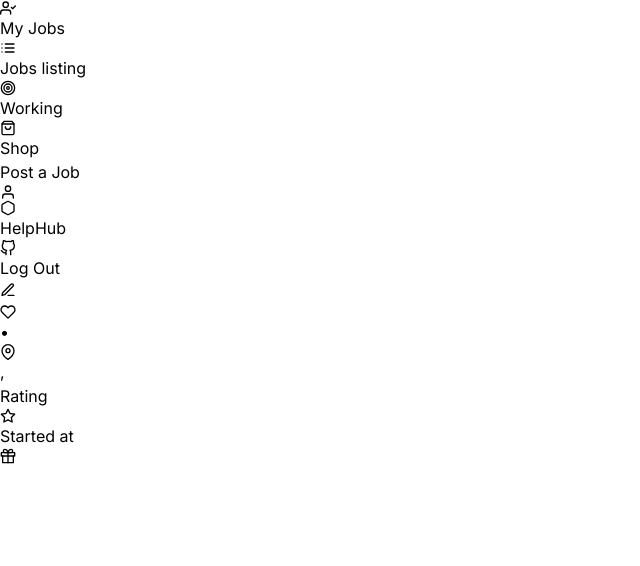
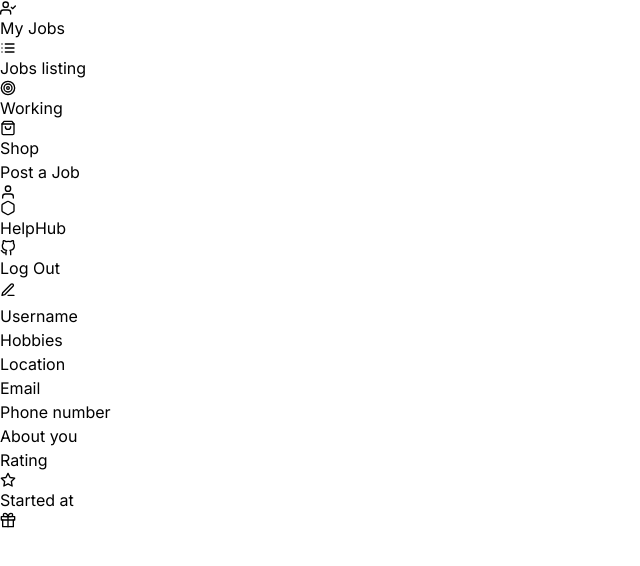
Before and after one commit to AjinRenfire/helphub, a React (Vite) app: page /app in a window 1280 px wide. Shown: the top 566 px of the page, without its empty margins (0-640 px from the left). Built offline with nearby package versions, Linux system fonts and the light colour scheme; no server answers; the database is empty.

Commit message:
etho panni iruken

```diff
--- a/src/Components/job-pending-accept/job-pending-accept.jsx
+++ b/src/Components/job-pending-accept/job-pending-accept.jsx
@@ -27,14 +27,15 @@ export default function JobPendingAccept({requestorUID, decision}){
         decision(x)
     }
 
+
     return (
         <>
         {
             requestor.email ? (
-                <div className="flex bg-violet-200 px-6 py-4 justify-between items-center border hover:shadow-lg hover:bg-violet-300 border-b-violet-400 first:rounded-t-lg first:border-b-violet-400 last:rounded-b-lg last:border-b-violet-200 only:rounded-lg only:border-b-violet-200 ">
+                <div className="flex bg-purple-100 px-6 py-4 justify-between items-center border hover:shadow-lg hover:bg-violet-300 border-b-violet-400 first:rounded-t-lg first:border-b-violet-400 last:rounded-b-lg last:border-b-violet-200 only:rounded-lg only:border-b-violet-200 ">
                     <div className="flex items-center space-x-8">
                         <p className=' text-lg font-semibold'>{requestor.username}</p>
-                        <p className=' font-medium'>4</p>
+                        <p className=' font-medium'>{requestor.rating}</p>
                     </div>
                     <div className=" space-x-2">
                         <button type='button' onClick={clickHandler} className=' px-4 py-2 text-emerald-500 bg-white border  border-emerald-500 rounded-full hover:bg-emerald-500 hover:text-white' value="Accept">Accept</button>
--- a/src/Components/shop-tile/ShopTile.jsx
+++ b/src/Components/shop-tile/ShopTile.jsx
@@ -11,7 +11,7 @@ export default function ShopTile (props) {
 
 
             <div className="">
-                <img src={HexImage} alt="" height="" className=" w-48"/>
+                <img src={HexImage} alt="" height="" className=" w-40"/>
             </div>
 
 
--- a/src/routes/dashboard/DashboardPage.jsx
+++ b/src/routes/dashboard/DashboardPage.jsx
@@ -143,7 +143,7 @@ export default function DashboardPage(){
                             !isEditing ? (
                                 <>
                                     {/** User is not editing anything, so just displaying all the info */}
-                                    <h3 className=" text-4xl font-bold">{userData.username}</h3>
+                                    {/* <h3 className=" text-4xl font-bold">{userData.username}</h3>
 
                                     <div className="flex items-center space-x-2 text-gray-500 ">
                                         <div className="flex items-center space-x-1">
@@ -156,7 +156,7 @@ export default function DashboardPage(){
                                     </div>
 
                                     <div className="  text-gray-900">
-                                        {/* <h3>About me</h3> */}
+                                        <h3>About me</h3>
                                         <p className="leading-relaxed">
                                             {(about !=="")?about:"Add something about yourself here"}
                                         </p>
@@ -164,7 +164,43 @@ export default function DashboardPage(){
 
                                     <div className="flex items-center ">
                                         <p className=" text-gray-600 font-bold text-sm">{email} , {(phoneNumber !=="")?phoneNumber:"add your phone number"}</p>
+                                    </div> */}
+
+                                    <div>
+                                        <p className="text-gray-700 text-sm">Username</p>
+                                        <p className=" font-medium">{userData.username}</p>
                                     </div>
+
+                                    <div className="flex items-center space-x-10" >
+                                        <div>
+                                            <p className="text-gray-700 text-sm">Hobbies</p>
+                                            <p className=" font-medium">{userData.hobbies}</p>
+                                        </div>
+                                        <div>
+                                            <p className="text-gray-700 text-sm">Location</p>
+                                            <p className=" font-medium">{userData.location}</p>
+                                        </div>
+                                    </div>
+
+
+                                    <div className="flex items-center space-x-10" >
+                                        <div>
+                                            <p className="text-gray-700 text-sm">Email</p>
+                                            <p className=" font-medium">{userData.email}</p>
+                                        </div>
+                                        <div>
+                                            <p className="text-gray-700 text-sm">Phone number</p>
+                                            <p className=" font-medium">{userData.phoneNumber}</p>
+                                        </div>
+                                    </div>
+
+                                    <div>
+                                        <p className="text-gray-700 text-sm">About you
+                                        </p>
+                                        <p className=" font-medium">{userData.about}</p>
+                                    </div>
+
+
                                 </>
                             ):(
                                 <>
--- a/src/routes/job-activities-active/job-activities-active.jsx
+++ b/src/routes/job-activities-active/job-activities-active.jsx
@@ -49,8 +49,8 @@ export default function JobActivitiesActivePage(){
     }
 
     return (
-        <>
-            {/* {activeJobs.length > 0 && <h1>You are working on these jobs currently!</h1>} */}
+        <main className="space-y-6">
+            {activeJobs.length > 0 && <h1 className="text-center" >You are working on these jobs currently!</h1>}
             <div className="space-y-4">
                 {
                     activeJobs.length > 0 ? (
@@ -67,6 +67,6 @@ export default function JobActivitiesActivePage(){
                 }
             </div>
 
-        </>
+        </main>
     )
 }
--- a/src/routes/job-activities-pending/job-activities-pending.jsx
+++ b/src/routes/job-activities-pending/job-activities-pending.jsx
@@ -45,8 +45,8 @@ export default function JobActivitiesPendingPage(){
     console.log("Pending Requests : ", pendingRequests)
 
     return (
-        <>
-            {/* {pendingRequests.length > 0 && <h1>The creator of the job is yet to accept your requests</h1>} */}
+        <main className="space-y-6">
+            {pendingRequests.length > 0 && <h1 className="text-center" >The creator of the job is yet to accept your requests</h1>}
             <div className="space-y-4">
                 {
                     pendingRequests.length > 0 ? (
@@ -62,6 +62,6 @@ export default function JobActivitiesPendingPage(){
                 }
             </div>
 
-        </>
+        </main>
     )
 }
--- a/src/routes/my-active-jobs/my-active-jobs.jsx
+++ b/src/routes/my-active-jobs/my-active-jobs.jsx
@@ -61,7 +61,7 @@ export default function MyActiveJobs(){
     return (
         <>
         <main className="space-y-4">
-            {/* {activeJobs.length > 0 && <h1>The helpers are working on the job you have posted</h1>} */}
+            {activeJobs.length > 0 && <h1 className="text-center">The helpers are working on the job you have posted</h1>}
             {
                 activeJobs.length > 0 ? (
                     activeJobs.map((job) => (
--- a/src/routes/my-jobs-no-requests/my-jobs-no-requests.jsx
+++ b/src/routes/my-jobs-no-requests/my-jobs-no-requests.jsx
@@ -42,6 +42,7 @@ export default function MyJobsNoRequestsYetPage(){
     return (
         <>
             <main className="space-y-4">
+            {noRequests.length > 0 && <h1 className="text-center">No requests for these helps</h1>}
             {
                 noRequests.length > 0 ? (
                     noRequests.map((job) => (
--- a/src/routes/my-jobs-pending-requests/my-jobs-pending-requests.jsx
+++ b/src/routes/my-jobs-pending-requests/my-jobs-pending-requests.jsx
@@ -49,6 +49,7 @@ export default function MyJobsPendingRequestsPage (){
     return (
         <>
         <main className="space-y-4">
+            {pendingRequests.length > 0 && <h1 className="text-center">Looks like helpers want to help you</h1>}
             {
 
                 pendingRequests.length > 0 ? (
```
